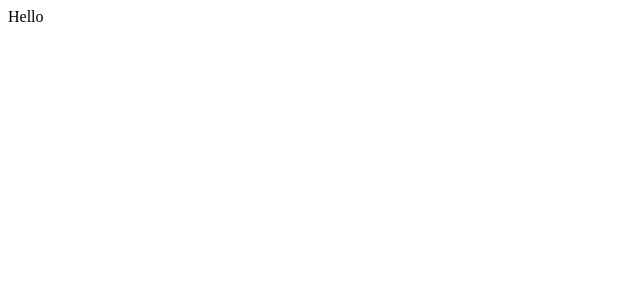
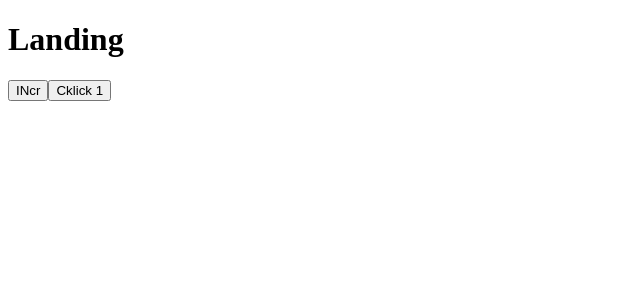
Before and after one commit to AndreiOsypchuk/link_sea, a React (Create React App) app in the folder client/: page / in a window 1280 px wide. Shown: the top 300 px of the page, without its empty margins (0-640 px from the left). Built offline with nearby package versions, Linux system fonts and the light colour scheme.

Commit message:
added redux to client

```diff
--- a/client/package.json
+++ b/client/package.json
@@ -9,6 +9,7 @@
     "axios": "^1.2.1",
     "react": "^18.2.0",
     "react-dom": "^18.2.0",
+    "react-redux": "^8.0.5",
     "react-router-dom": "^6.4.5",
     "react-scripts": "5.0.1",
     "web-vitals": "^2.1.4"
--- a/client/src/App.jsx
+++ b/client/src/App.jsx
@@ -1,5 +1,15 @@
+import React from "react";
+import { Landing, Auth } from "./pages";
+import { Routes, Route } from "react-router-dom";
 function App() {
-  return <>Hello</>;
+  return (
+    <>
+      <Routes>
+        <Route path="/" element={<Landing />} />
+        <Route path="/auth" element={<Auth />} />
+      </Routes>
+    </>
+  );
 }
 
 export default App;
--- a/client/src/index.jsx
+++ b/client/src/index.jsx
@@ -1,10 +1,13 @@
 import React from "react";
 import ReactDOM from "react-dom/client";
 import App from "./App";
+import { BrowserRouter } from "react-router-dom";
 
 const root = ReactDOM.createRoot(document.getElementById("root"));
 root.render(
-  <React.StrictMode>
-    <App />
-  </React.StrictMode>
+  <BrowserRouter>
+    <React.StrictMode>
+      <App />
+    </React.StrictMode>
+  </BrowserRouter>
 );
--- /dev/null
+++ b/client/src/pages/Auth/index.jsx
@@ -0,0 +1,14 @@
+import React from "react";
+
+export class Auth extends React.Component {
+  constructor(props) {
+    super(props);
+  }
+  render() {
+    return (
+      <>
+        <h1>Auth</h1>
+      </>
+    );
+  }
+}
--- /dev/null
+++ b/client/src/pages/Landing/index.jsx
@@ -0,0 +1,27 @@
+import React, { Component } from "react";
+export class Landing extends Component {
+  constructor(props) {
+    super(props);
+    this.state = { hello: 1 };
+  }
+
+  increment = () => {
+    console.log(Component);
+    this.setState((state, _props) => ({ hello: state.hello + 1 }));
+  };
+  componentDidMount() {
+    console.log("Component rendered");
+  }
+  render() {
+    return (
+      <>
+        <h1>Landing</h1>
+        <button onClick={this.increment}>INcr</button>
+        <button onClick={() => console.log("click")}>
+          {" "}
+          Cklick {this.state.hello}{" "}
+        </button>
+      </>
+    );
+  }
+}
--- /dev/null
+++ b/client/src/pages/index.jsx
@@ -0,0 +1,2 @@
+export * from "./Landing";
+export * from "./Auth";
```
Also changed, not shown: client/src/pages/Home/index.jsx (added), 1 other file (tests, documents, lock files or other folders).
